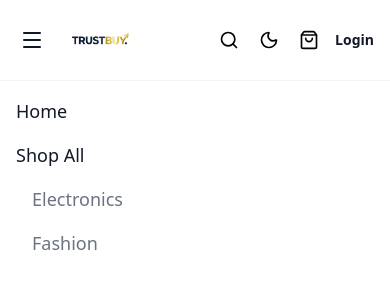
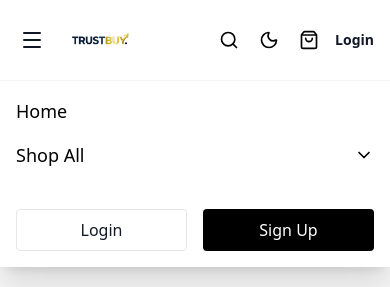
Before and after one commit to LekhrajMahajan/TrustBuy, a React (Vite) app in the folder frontend/: page / in a window 390 px wide. Both pictures are taken after a click on the button 32 px from the left and 40 px from the top of the page. Shown: the top 287 px of the page. Built offline with nearby package versions, Linux system fonts and the light colour scheme; no server answers.

Commit message:
Update Shop All dropdown in Navbar for mobile responsive design

```diff
--- a/frontend/src/components/Navbar.jsx
+++ b/frontend/src/components/Navbar.jsx
@@ -15,6 +15,7 @@ import {
 
 const Navbar = () => {
   const [isOpen, setIsOpen] = useState(false);
+  const [isMobileShopOpen, setIsMobileShopOpen] = useState(false);
   const [scrolled, setScrolled] = useState(false);
   const [showSearch, setShowSearch] = useState(false);
   const [searchQuery, setSearchQuery] = useState("");
@@ -171,19 +172,39 @@ const Navbar = () => {
       </div>
       {isOpen && (
         <div className="absolute top-full left-0 w-full bg-white dark:bg-gray-900 border-t border-gray-100 dark:border-gray-800 shadow-xl p-4 flex flex-col gap-4 md:hidden">
-          <Link to="/" onClick={() => setIsOpen(false)} className="text-lg font-medium">Home</Link>
-          <Link to="/shop" onClick={() => setIsOpen(false)} className="text-lg font-medium">Shop All</Link>
-          <Link to="/shop?category=electronics" onClick={() => setIsOpen(false)} className="text-lg font-medium pl-4 text-gray-500">Electronics</Link>
-          <Link to="/shop?category=fashion" onClick={() => setIsOpen(false)} className="text-lg font-medium pl-4 text-gray-500">Fashion</Link>
+          <Link to="/" onClick={() => setIsOpen(false)} className="text-lg font-medium text-black dark:text-white hover:text-[#fdc600] transition-colors">Home</Link>
+
+          <div className="flex flex-col gap-2">
+            <div
+              className="flex justify-between items-center cursor-pointer text-lg font-medium text-black dark:text-white hover:text-[#fdc600] transition-colors"
+              onClick={() => setIsMobileShopOpen(!isMobileShopOpen)}
+            >
+              <span>Shop All</span>
+              <ChevronDown className={`w-5 h-5 transition-transform duration-200 ${isMobileShopOpen ? 'rotate-180' : ''}`} />
+            </div>
+
+            <div className={`flex flex-col gap-3 pl-4 overflow-hidden transition-all duration-300 ${isMobileShopOpen ? 'max-h-96 opacity-100 mt-2' : 'max-h-0 opacity-0'}`}>
+              <div className="flex flex-col gap-2 border-l-2 border-gray-200 dark:border-gray-700 pl-4">
+                <span className="text-xs font-bold text-gray-400 uppercase tracking-wider">Categories</span>
+                <Link to="/shop?category=electronics" onClick={() => setIsOpen(false)} className="text-base text-gray-600 dark:text-gray-300 hover:text-black dark:hover:text-white transition-colors">Electronics</Link>
+                <Link to="/shop?category=fashion" onClick={() => setIsOpen(false)} className="text-base text-gray-600 dark:text-gray-300 hover:text-black dark:hover:text-white transition-colors">Fashion</Link>
+
+                <span className="text-xs font-bold text-gray-400 uppercase tracking-wider mt-2">Collections</span>
+                <Link to="/shop/new-arrivals" onClick={() => setIsOpen(false)} className="text-base text-gray-600 dark:text-gray-300 hover:text-black dark:hover:text-white transition-colors">New Arrivals</Link>
+                <Link to="/shop?sort=trending" onClick={() => setIsOpen(false)} className="text-base text-gray-600 dark:text-gray-300 hover:text-black dark:hover:text-white transition-colors">Trending</Link>
+              </div>
+            </div>
+          </div>
+
           {user && (
-            <Link to="/seller/dashboard" onClick={() => setIsOpen(false)} className="text-lg font-medium">Sell Dashboard</Link>
+            <Link to="/seller/dashboard" onClick={() => setIsOpen(false)} className="text-lg font-medium text-black dark:text-white hover:text-[#fdc600] transition-colors">Sell Dashboard</Link>
           )}
           {user ? (
-            <button onClick={handleLogout} className="text-left text-red-600 font-medium">Logout</button>
+            <button onClick={handleLogout} className="text-left text-red-600 font-medium text-lg hover:text-red-700 transition-colors">Logout</button>
           ) : (
             <div className="grid grid-cols-2 gap-4 mt-4">
-              <Link to="/login" className="text-center py-2 border border-gray-200 dark:border-white rounded dark:text-white">Login</Link>
-              <Link to="/register" className="text-center py-2 bg-black dark:bg-black border border-transparent dark:border-white text-white dark:text-white rounded">Sign Up</Link>
+              <Link to="/login" onClick={() => setIsOpen(false)} className="text-center py-2 border border-gray-200 dark:border-white rounded dark:text-white hover:bg-gray-50 dark:hover:bg-gray-800 transition-colors">Login</Link>
+              <Link to="/register" onClick={() => setIsOpen(false)} className="text-center py-2 bg-black dark:bg-black border border-transparent dark:border-white text-white dark:text-white rounded hover:bg-gray-800 dark:hover:bg-gray-700 transition-colors">Sign Up</Link>
             </div>
           )}
         </div>
```
